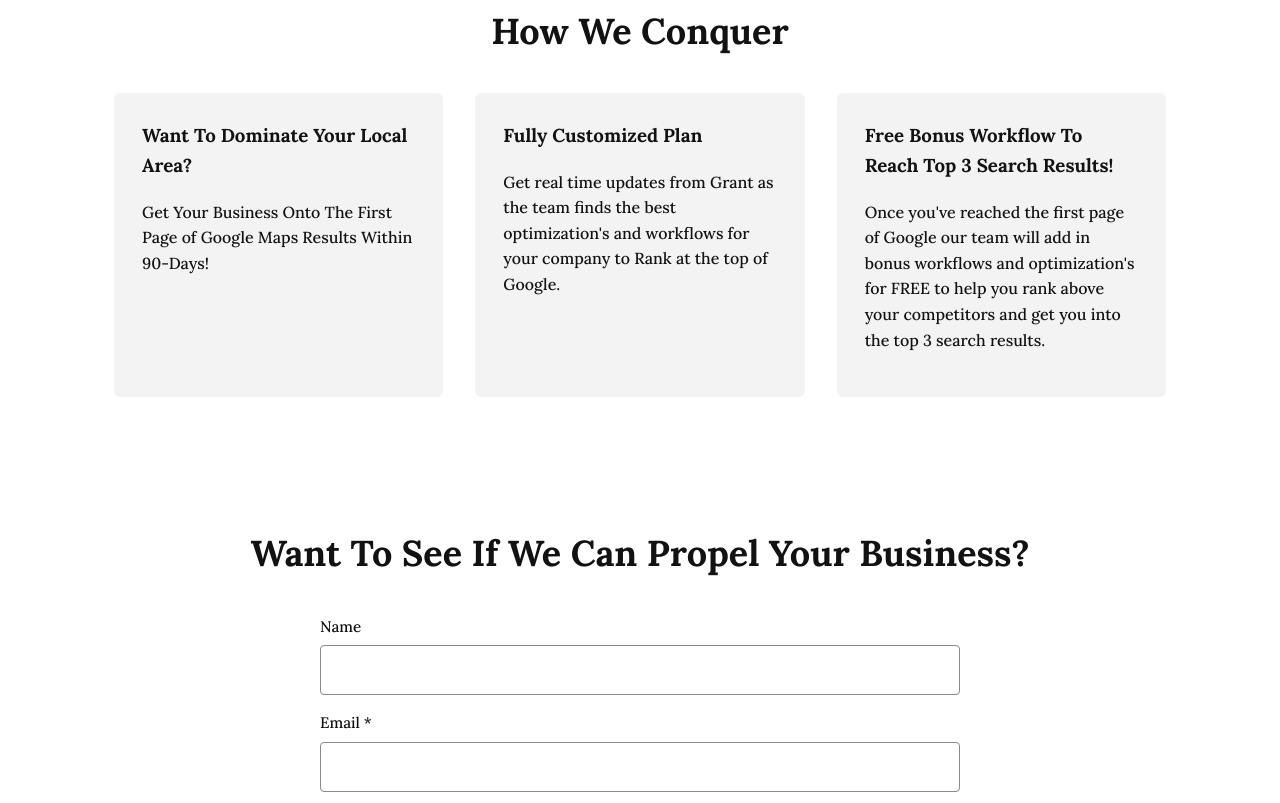
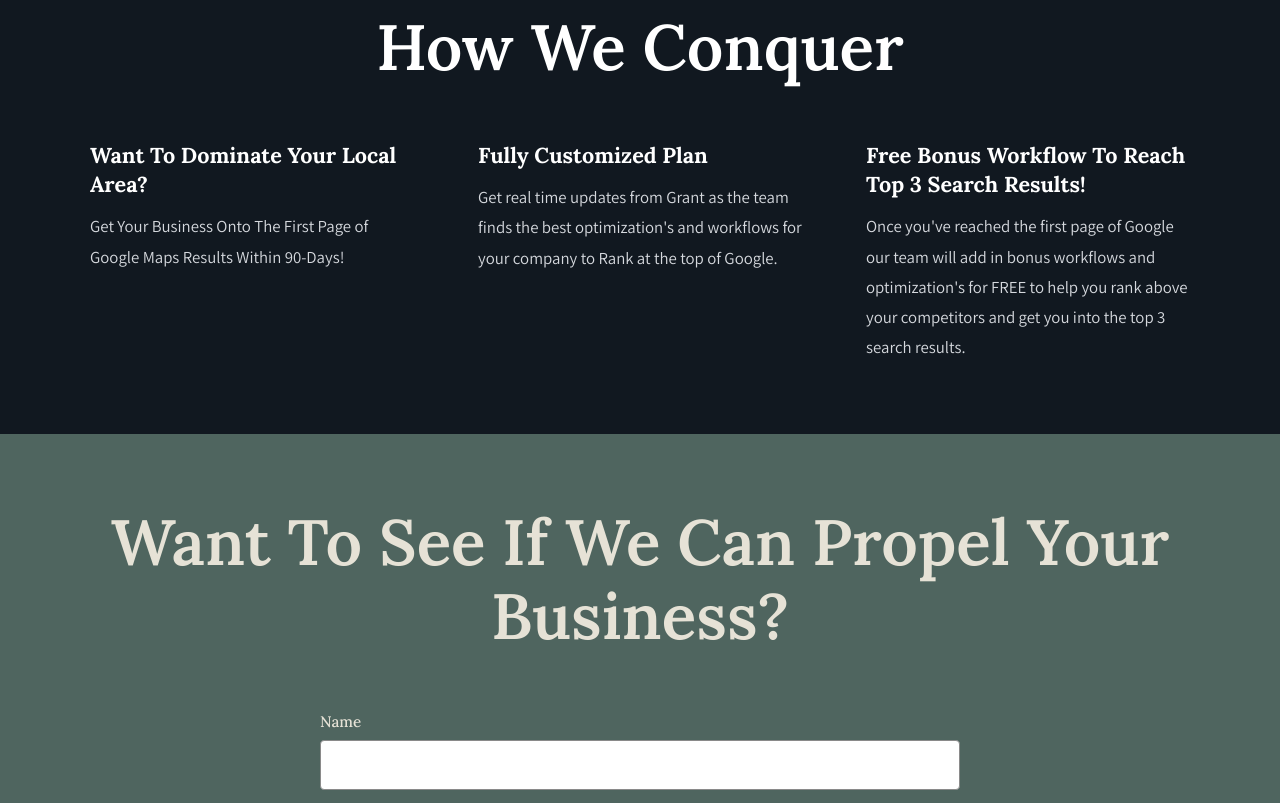
Before and after one commit to GrantsResults/GrantsResults.com, a plain HTML site: page public/index.html in a window 1280 px wide. Shown: the part 999-1802 px from the top of the page. Drawn offline with Linux system fonts and the light colour scheme.

Commit message:
Restyle How We Conquer section and contact section background
Co-Authored-By: Claude Sonnet 5.5 <noreply@anthropic.com>
Claude-Session: https://claude.ai/code/session_01NYsHdjmMvBrJenZj97aWQ2

```diff
--- a/public/index.html
+++ b/public/index.html
@@ -16,7 +16,7 @@
   <meta name="twitter:description" content="BEST Marketing Agency Cornelius - If you're looking for SEO Work Or Online Marketing near me - grantresults.com is the place to be.">
   <link rel="preconnect" href="https://fonts.googleapis.com">
   <link rel="preconnect" href="https://fonts.gstatic.com" crossorigin>
-  <link href="https://fonts.googleapis.com/css2?family=Lora:wght@500;600;700&display=swap" rel="stylesheet">
+  <link href="https://fonts.googleapis.com/css2?family=Assistant:wght@400;500;600&family=Lora:wght@500;600;700&display=swap" rel="stylesheet">
   <link rel="stylesheet" href="/styles.css">
 </head>
 <body>
--- a/public/styles.css
+++ b/public/styles.css
@@ -32,11 +32,17 @@ a { color: inherit; }
 }
 .hero-img { display: block; width: 100%; height: auto; max-height: 640px; object-fit: cover; }
 
-.features, .contact { max-width: var(--max); margin: 0 auto; padding: 64px 24px; }
-.features h2, .contact h2 { text-align: center; font-size: clamp(1.5rem, 3.5vw, 2.25rem); margin: 0 0 32px; }
-.feature-grid { list-style: none; margin: 0; padding: 0; display: grid; gap: 32px; grid-template-columns: repeat(auto-fit, minmax(260px, 1fr)); }
-.feature-grid li { background: var(--muted); padding: 28px; border-radius: 6px; }
-.feature-grid h3 { margin-top: 0; }
+.features, .contact { padding: 72px max(24px, calc((100% - 1100px) / 2)); }
+.features { background: var(--accent); color: #fff; }
+.features h2, .contact h2 { text-align: center; font-weight: 600; font-size: clamp(2.25rem, 6vw, 4rem); line-height: 1.15; margin: 0 0 56px; }
+.feature-grid { list-style: none; margin: 0; padding: 0; display: grid; gap: 48px 64px; grid-template-columns: repeat(auto-fit, minmax(260px, 1fr)); align-items: start; }
+.feature-grid li { background: none; padding: 0; border-radius: 0; }
+.feature-grid h3 { margin: 0 0 12px; font-size: 1.35rem; line-height: 1.35; font-weight: 700; color: #fff; }
+.feature-grid p { margin: 0; font-family: Assistant, -apple-system, "Segoe UI", Roboto, Arial, sans-serif; font-size: 1.05rem; line-height: 1.8; color: #d6d9de; }
+
+.contact { background: #4f655f; color: #e6e2d6; }
+.contact h2 { color: #e6e2d6; }
+.contact label { color: #e6e2d6; }
 
 .contact form { max-width: 640px; margin: 0 auto; display: grid; gap: 16px; }
 label { display: grid; gap: 6px; font-size: .95rem; }
```
